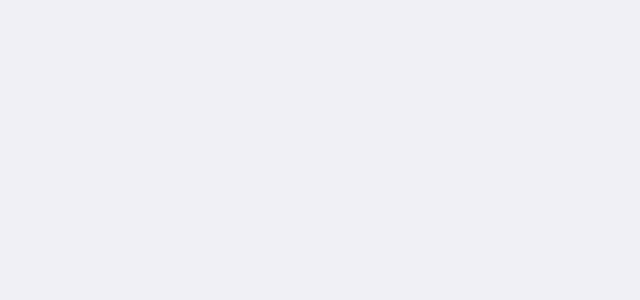
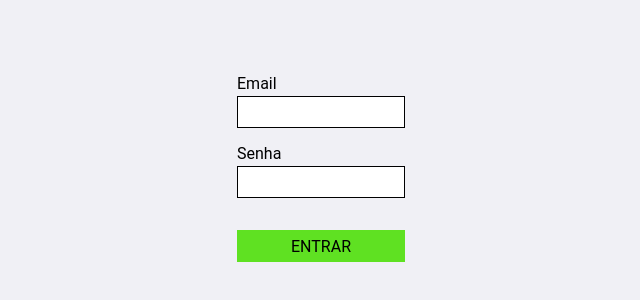
Before and after one commit to dansoliveira/crypto-index, a React (Create React App) app in the folder web/: page /login in a window 1280 px wide. Shown: the part 272-572 px from the top of the page, without its empty margins (319-959 px from the left). Built offline with nearby package versions, Linux system fonts and the light colour scheme.

Commit message:
feat(web): add login

```diff
--- /dev/null
+++ b/web/src/components/Button/index.js
@@ -0,0 +1,11 @@
+import { CustomButton } from './styles';
+
+function Button(props) {
+  return (
+    <CustomButton
+      {...props}
+    />
+  );
+}
+
+export default Button;
--- /dev/null
+++ b/web/src/components/Button/styles.js
@@ -0,0 +1,10 @@
+import styled from 'styled-components';
+
+export const CustomButton = styled.button`
+  background-color: #5FE122;
+  border: none;
+  min-width: 10.5rem;
+  max-width: max-content;
+  padding: 0 2rem;
+  height: 2rem;
+`;
--- /dev/null
+++ b/web/src/components/Container/index.js
@@ -0,0 +1,14 @@
+import styled from 'styled-components';
+
+const Container = styled.div`
+  display: flex;
+  flex-direction: column;
+  justify-content: center;
+  place-items: center;
+  row-gap: 2rem;
+  width: 100%;
+  height: 100vh;
+  margin: 0 auto;
+`;
+
+export default Container;
--- /dev/null
+++ b/web/src/components/Field/index.js
@@ -0,0 +1,14 @@
+import { Input, Label, FieldWrapper } from './styles';
+
+function Field({ label, labelProps, inputProps }) {
+  return (
+    <FieldWrapper>
+      <Label {...labelProps}>
+        {label}
+      </Label>
+      <Input {...inputProps} />
+    </FieldWrapper>
+  );
+}
+
+export default Field;
--- /dev/null
+++ b/web/src/components/Field/styles.js
@@ -0,0 +1,17 @@
+import styled from 'styled-components';
+
+export const Input = styled.input`
+  width: 10.5rem;
+  height: 2rem;
+  border: 1px solid #000;
+  padding: 0 0.5rem;
+`;
+
+export const Label = styled.p`
+  margin-bottom: 0.2rem;
+`;
+
+export const FieldWrapper = styled.div`
+  display: flex;
+  flex-direction: column;
+`;
--- /dev/null
+++ b/web/src/components/Form/index.js
@@ -0,0 +1,11 @@
+import styled from 'styled-components';
+
+const Form = styled.form`
+  display: flex;
+  flex-direction: column;
+  justify-content: center;
+  place-items: center;
+  row-gap: 1rem;
+`;
+
+export default Form;
--- /dev/null
+++ b/web/src/pages/Login/index.js
@@ -0,0 +1,60 @@
+import { useForm } from 'react-hook-form';
+import { toast } from 'react-toastify';
+
+import Button from "../../components/Button";
+import Container from "../../components/Container";
+import Field from "../../components/Field";
+import Form from "../../components/Form";
+
+import session from '../../repositories/session';
+
+const Login = () => {
+  const {
+    register,
+    handleSubmit
+  } = useForm();
+
+  async function handleLogin(data) {
+    const { email, password } = data;
+
+    try {
+      const response = await session.login({
+        email,
+        password,
+      });
+
+      localStorage.setItem('token', response.data.token)
+    } catch (err) {
+      const { message } = err.response.data;
+
+      toast.error(message);
+    }
+  }
+
+  return (
+    <Container>
+      <Form id="login-form" onSubmit={handleSubmit(handleLogin)}>
+        <Field
+          label="Email"
+          inputProps={{
+            name: 'email',
+            ref: register,
+          }}
+        />
+        <Field
+          label="Senha"
+          inputProps={{
+            type: 'password',
+            name: 'password',
+            ref: register,
+          }}
+        />
+      </Form>
+      <Button type="submit" form="login-form">
+        ENTRAR
+      </Button>
+    </Container>
+  )
+}
+
+export default Login;
--- /dev/null
+++ b/web/src/repositories/session.js
@@ -0,0 +1,17 @@
+import http from '../http';
+
+const login = ({ email, password }) => {
+  return http.post({
+    url: '/login',
+    data: {
+      email,
+      password,
+    }
+  });
+}
+
+const session = {
+  login,
+};
+
+export default session;
--- a/web/src/routes/index.js
+++ b/web/src/routes/index.js
@@ -1,9 +1,13 @@
 import { Route, Switch } from "react-router-dom";
 
+import Login from "../pages/Login";
 
 function Routes() {
   return (
     <Switch>
+      <Route path='/login'>
+        <Login/>
+      </Route>
     </Switch>
   );
 }
```
